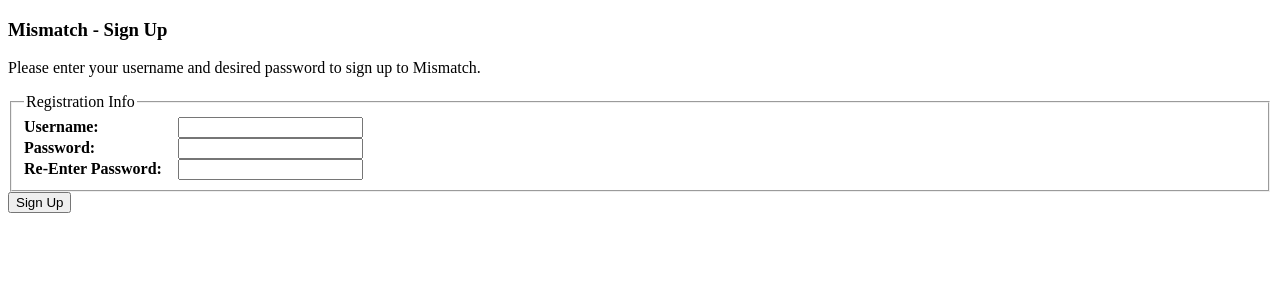
After one commit to number8pie/mismatch, a PHP site: page /signup.php in a window 1280 px wide. The commit adds this page. Shown: the top 300 px of the page. Run offline with PHP 8.4, Linux system fonts and the light colour scheme.

Commit message:
Created signup.php file that allows users to sign up if they have no account. Added a link to this page on both error messages in login.php, the one that shows if the user cancels the log in, and the one that shows if the user enters an incorrect username and/or incorrect password. Tested and works as it should.

```diff
--- a/gitcommit.txt
+++ b/gitcommit.txt
@@ -1,4 +1,4 @@
 #NEXT COMMIT MESSAGE:
 
-Created login.php file to be included for restricted pages where log in is required.
-Included the login.php script in both viewprofile and editprofile. Tested and works.
+Created signup.php file that allows users to sign up if they have no account.
+Added a link to this page on both error messages in login.php, the one that shows if the user cancels the log in, and the one that shows if the user enters an incorrect username and/or incorrect password. Tested and works as it should.
--- a/login.php
+++ b/login.php
@@ -6,7 +6,7 @@
 		//The username and password weren't entered so send the authentication headers
 		header('HTTP/1.1 401 Unauthorized');
 		header('WWW-Authenticate: Basic realm="Mismatch"');
-		exit('<h3>Mismatch</h3>Sorry, you must enter your username and password to log in and access this page.');
+		exit('<h3>Mismatch</h3>Sorry, you must enter your username and password to log in and access this page. If you aren\'t a registered member, please <a href="signup.php">sign up</a>.</p>');
 	}
 
 	//Connect to database
@@ -29,7 +29,7 @@
 		//The username and/or password were incorrect so send authentication headers
 		header('HTTP/1.1 401 Unauthorized');
 		header('WWW-Authenticate: Basic realm="Mismatch"');
-		exit('<h3>Mismatch</h3>Sorry, you must enter a valid username and password to log in and access this page.');
+		exit('<h3>Mismatch</h3>Sorry, you must enter a valid username and password to log in and access this page. If you aren\'t a registered member, please <a href="signup.php">sign up</a>.');
 	}
 
 	//Confirm successful log in
--- /dev/null
+++ b/signup.php
@@ -0,0 +1,66 @@
+<!DOCTYPE html PUBLIC "-//W3C//DTD XHTML 1.0 Transitional//EN"
+  "http://www.w3.org/TR/xhtml1/DTD/xhtml1-transitional.dtd">
+<html xmlns="http://www.w3.org/1999/xhtml" xml:lang="en" lang="en">
+<head>
+  <meta http-equiv="Content-Type" content="text/html; charset=utf-8" />
+  <title>Mismatch - Sign Up</title>
+  <link rel="stylesheet" type="text/css" href="style.css" />
+</head>
+<body>
+  <h3>Mismatch - Sign Up</h3>
+
+<?php
+	require_once('appvars.php');
+	require_once('connectvars.php');
+
+	//Connect to database
+	$dbc = mysqli_connect(DB_HOST, DB_USER, DB_PASSWORD, DB_NAME);
+
+	if (isset($_POST['submit'])) {
+		//Grab the data from the POST
+		$username = mysqli_escape_string($dbc, trim($_POST['username']));
+		$password1 = mysqli_escape_string($dbc, trim($_POST['password1']));
+		$password2 = mysqli_escape_string($dbc, trim($_POST['password2']));
+
+		if (!empty($username) && !empty($password1) && !empty($password2) && ($password1 == $password2)) {
+			//Make sure someone isn't already using this username
+			$query = "SELECT * FROM mismatch_user WHERE username = '$username'";
+			$data = mysqli_query($dbc, $query);
+			if (mysqli_num_rows($data) == 0) {
+				//The username is unique so insert the data into the database
+				$query = "INSERT INTO mismatch_user (username, password, join_date) VALUES ('$username', SHA('$password1'), now())";
+				mysqli_query($dbc, $query);
+
+				//Confirm success with the user
+				echo '<p>Your new account has been successfully created. You\'re now ready to log in and <a href="editprofile.php">edit your profile</a>.</p>';
+
+				mysqli_close($dbc);
+				exit();
+			} else {
+				//An account already exists for this username, so display an error message
+				echo '<p class="error">An account already exists for this username. Please use a differnt username, or sign in with your password</p>';
+				$username = "";
+			}
+		} else {
+		echo '<p>You must enter all the sign in data, including the desired password twice.</p>';
+		}
+	}
+
+	mysqli_close($dbc);
+?>
+
+	<p>Please enter your username and desired password to sign up to Mismatch.</p>
+	<form method="post" action="<?php echo $_SERVER['PHP_SELF']; ?>">
+		<fieldset>
+			<legend>Registration Info</legend>
+			<label for="username">Username:</label>
+			<input type="text" id="username" name="username" value="<?php if (!empty($username)){ echo $username; }?>"></input><br />
+			<label for="password1">Password:</label>
+			<input type="text" id="password1" name="password1"></input><br />
+			<label for="password2">Re-Enter Password:</label>
+			<input type="text" id="password2" name="password2"></input>
+		</fieldset>
+		<input type="submit" value="Sign Up" name="submit"></input>
+	</form>
+</body>
+</html>
```
